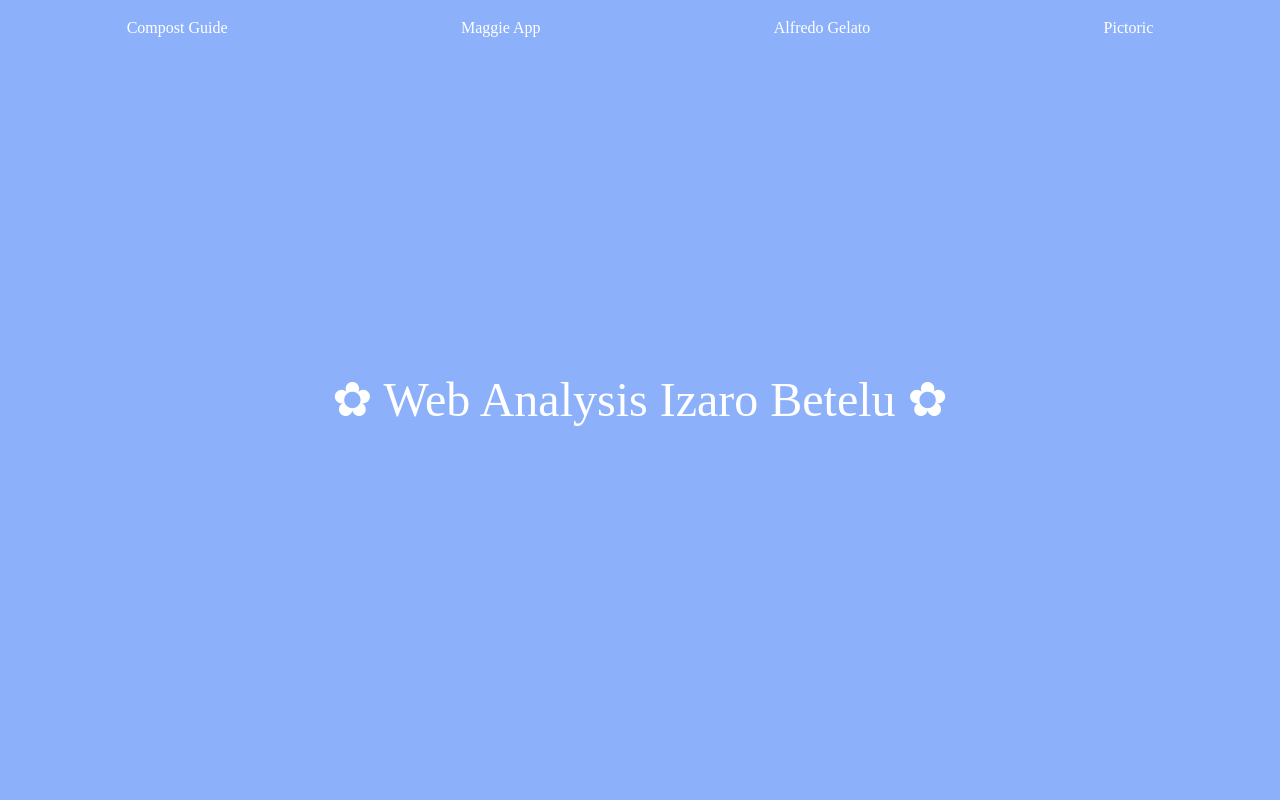
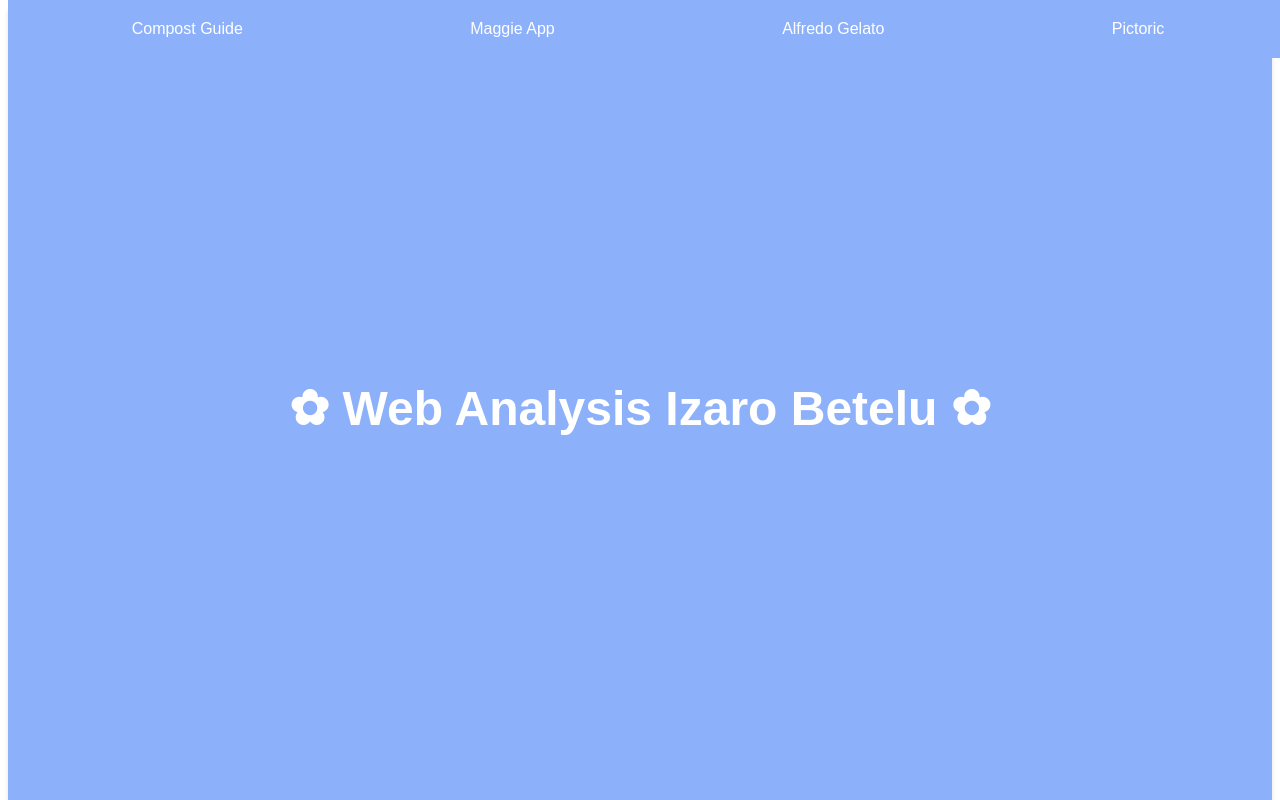
Before and after one commit to izarobetsalicio/advanced_web_design_UDIT, a website: page sow/index.html in a window 1280 px wide. Shown: the top 800 px of the page. Drawn offline with Linux system fonts and the light colour scheme.

Commit message:
Modern Web Trends and css fixes

```diff
--- a/assets/css/sow.css
+++ b/assets/css/sow.css
@@ -74,6 +74,9 @@ p {
   text-align: justify;
 }
 
+a {
+ font-family: "Cal Sans", sans-serif;
+}
 
 #Compost-Guide {
   margin: auto;
@@ -97,6 +100,10 @@ p {
 	margin: auto;
 	width: 80%;
 	padding: 10px;
+}
+
+h1 {
+  font-family: "Cal Sans", sans-serif;
 }
 
 h2 {
--- a/sow/index.html
+++ b/sow/index.html
@@ -5,7 +5,6 @@
     <meta name="viewport" content="width=device-width, initial-scale=1.0" />
     <title>Web Analysis Izaro Betelu - Analysis of Award-Winning Sites</title>
     <link rel="stylesheet" href="../assets/css/sow.css" />
-    <link rel="stylesheet" href="../assets/css/reset.css"/>
 
     <!-- Favicon -->
 
```
Also changed, not shown: index.html (+11 -2 lines).
